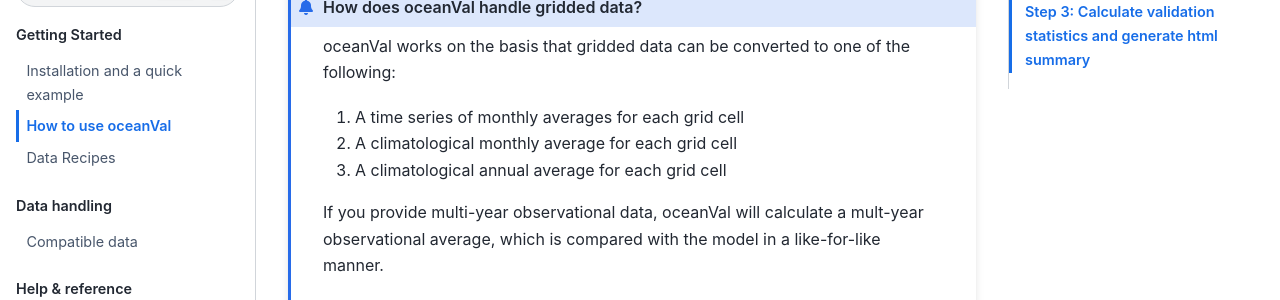
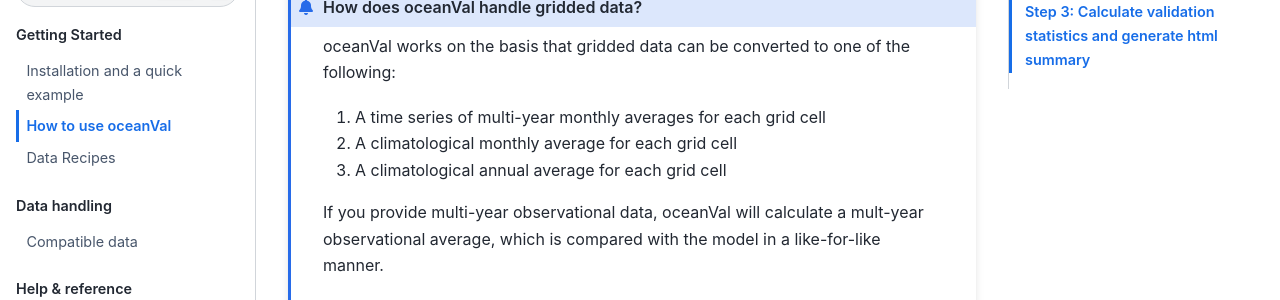
Before and after one commit to pmlmodelling/oceanVal, a Sphinx documentation site: the page built from docs/source/how_to_use.rst, in a window 1280 px wide and 900 px high, scrolled down 3092 px. Shown: the part 153-453 px from the top of the window. Built offline with Sphinx 7.4.7 and the Sphinx Book theme 1.1.4, drawn with Linux system fonts in a browser that asks for light colours.

```diff
--- a/docs/source/how_to_use.rst
+++ b/docs/source/how_to_use.rst
@@ -106,7 +106,7 @@
 
     oceanVal works on the basis that gridded data can be converted to one of the following:
 
-    1. A time series of monthly averages for each grid cell
+    1. A time series of multi-year monthly averages for each grid cell
     2. A climatological monthly average for each grid cell
     3. A climatological annual average for each grid cell
 
```
Also changed, not shown: docs/source/recipes.rst (+7 -3 lines).
